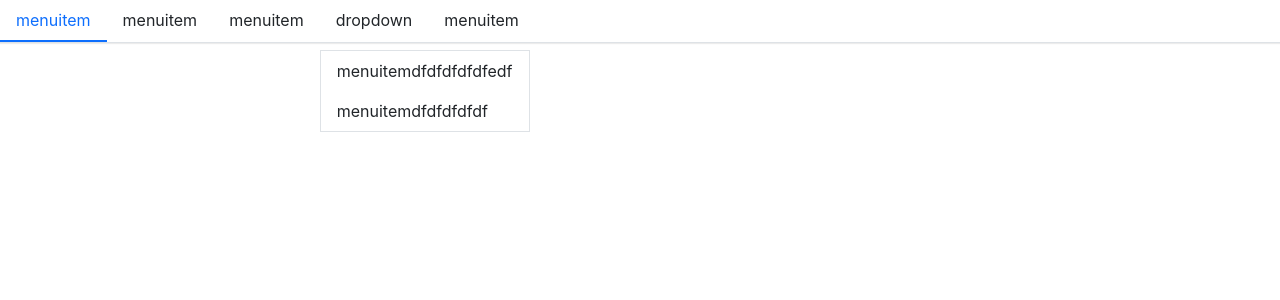
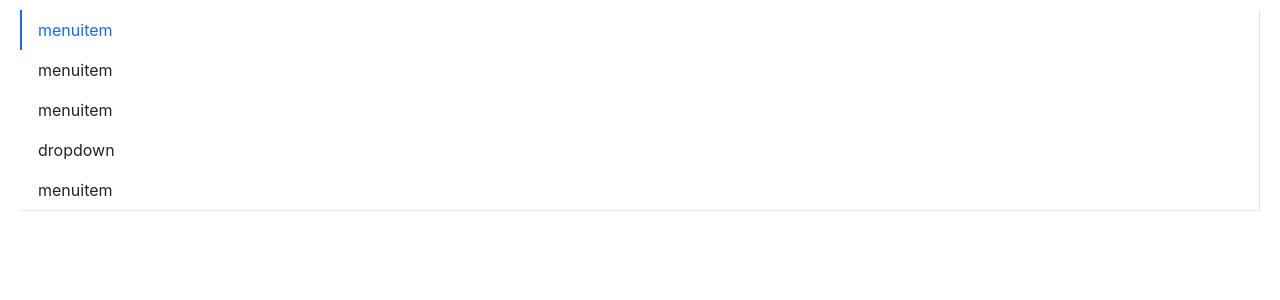
Before and after one commit to Hujianboo/boboDesign, a React (Create React App) app: page / in a window 1280 px wide. Shown: the top 300 px of the page. Built offline with nearby package versions, Linux system fonts and the light colour scheme.

Commit message:
add feature to submenu

```diff
--- a/src/App.tsx
+++ b/src/App.tsx
@@ -11,7 +11,7 @@ function App() {
         onSelect={(index) => {
           alert(index);
         }}
-        // mode={"vertical"}
+        mode={"vertical"}
       >
         <MenuItem>menuitem</MenuItem>
         <MenuItem>menuitem</MenuItem>
--- a/src/components/Menu/Menu.tsx
+++ b/src/components/Menu/Menu.tsx
@@ -13,6 +13,7 @@ export interface MenuProps {
 interface IMenuContext {
   index: number;
   onSelect?: SelectCallback;
+  mode?: MenuMode;
 }
 export const MenuContext = createContext<IMenuContext>({
   index: 0,
@@ -34,6 +35,7 @@ const Menu: React.FC<MenuProps> = (props) => {
   const passedContext: IMenuContext = {
     index: currentActive ? currentActive : 0,
     onSelect: handleClick,
+    mode: mode,
   };
   const renderChildren = () => {
     return React.Children.map(children, (child, index) => {
--- a/src/components/Menu/_style.scss
+++ b/src/components/Menu/_style.scss
@@ -57,6 +57,10 @@
     left: 0;
     top: calc(100% + 8px);
     border: $menu-border-width solid $menu-border-color;
+    display: none;
+    &.menu-opend {
+      display: block;
+    }
   }
 }
 .menu-vertical {
@@ -64,7 +68,7 @@
   border-bottom: 0px;
   margin: 10px 20px;
   border-right: $menu-border-width solid $menu-border-color;
-  .menu-item {
+  > .menu-item {
     border-left: $menu-item-active-border-width solid transparent;
     &.is-active,
     &:hover {
@@ -72,4 +76,10 @@
       border-left: $menu-item-active-border-width solid $menu-item-active-color;
     }
   }
+  .bobo-submenu {
+    display: none;
+    &.menu-opend {
+      display: block;
+    }
+  }
 }
--- a/src/components/Menu/subMenu.tsx
+++ b/src/components/Menu/subMenu.tsx
@@ -1,7 +1,8 @@
-import React, { useContext, FunctionComponentElement } from "react";
+import React, { useContext, FunctionComponentElement, useState } from "react";
 import classNames from "classnames";
 import { MenuContext } from "./menu";
 import { MenuItemProps } from "./menuItem";
+import { clear } from "console";
 export interface SubMenuProps {
   index?: number;
   title: string;
@@ -9,11 +10,42 @@ export interface SubMenuProps {
 }
 const SubMenu: React.FC<SubMenuProps> = (props) => {
   const { index, title, children, className } = props;
+  const [menuOpen, setOpened] = useState(false); //menu控制
   const context = useContext(MenuContext);
+
   const classes = classNames("menu-item submenu-item", className, {
     "is-active": context.index === index,
   });
+  let timer: any;
+  const hoverMouse = (flag: boolean): void => {
+    clearTimeout(timer);
+    timer = setTimeout(() => {
+      setOpened(flag);
+    }, 500);
+  };
+  const clickEvent =
+    context.mode === "vertical"
+      ? {
+          onClick: () => {
+            setOpened(!menuOpen);
+          },
+        }
+      : {};
+  const hoverEvent =
+    context.mode !== "vertical"
+      ? {
+          onMouseEnter: () => {
+            hoverMouse(true);
+          },
+          onMouseLeave: () => {
+            hoverMouse(false);
+          },
+        }
+      : {};
   const renderChildren = () => {
+    const submenuClass = classNames("bobo-submenu", {
+      "menu-opend": menuOpen === true,
+    });
     const childrenComponent = React.Children.map(children, (child, i) => {
       const childElement = child as FunctionComponentElement<MenuItemProps>;
       if (childElement.type.displayName === "MenuItem") {
@@ -22,11 +54,13 @@ const SubMenu: React.FC<SubMenuProps> = (props) => {
         console.error("it is not a childElement");
       }
     });
-    return <ul className="bobo-submenu">{childrenComponent}</ul>;
+    return <ul className={submenuClass}>{childrenComponent}</ul>;
   };
   return (
-    <li key={index} className={classes}>
-      <div className="submenu-title">{title}</div>
+    <li key={index} className={classes} {...hoverEvent}>
+      <div className="submenu-title" {...clickEvent}>
+        {title}
+      </div>
       {renderChildren()}
     </li>
   );
@@ -34,3 +68,8 @@ const SubMenu: React.FC<SubMenuProps> = (props) => {
 
 SubMenu.displayName = "SubMenu";
 export default SubMenu;
+//先确定html的结构，class 和 样式
+//确定对应的事件，onMouseEnter 和 onMouseLeave
+//Enter-- 展开 Leave-- 收起
+//
+//
```
